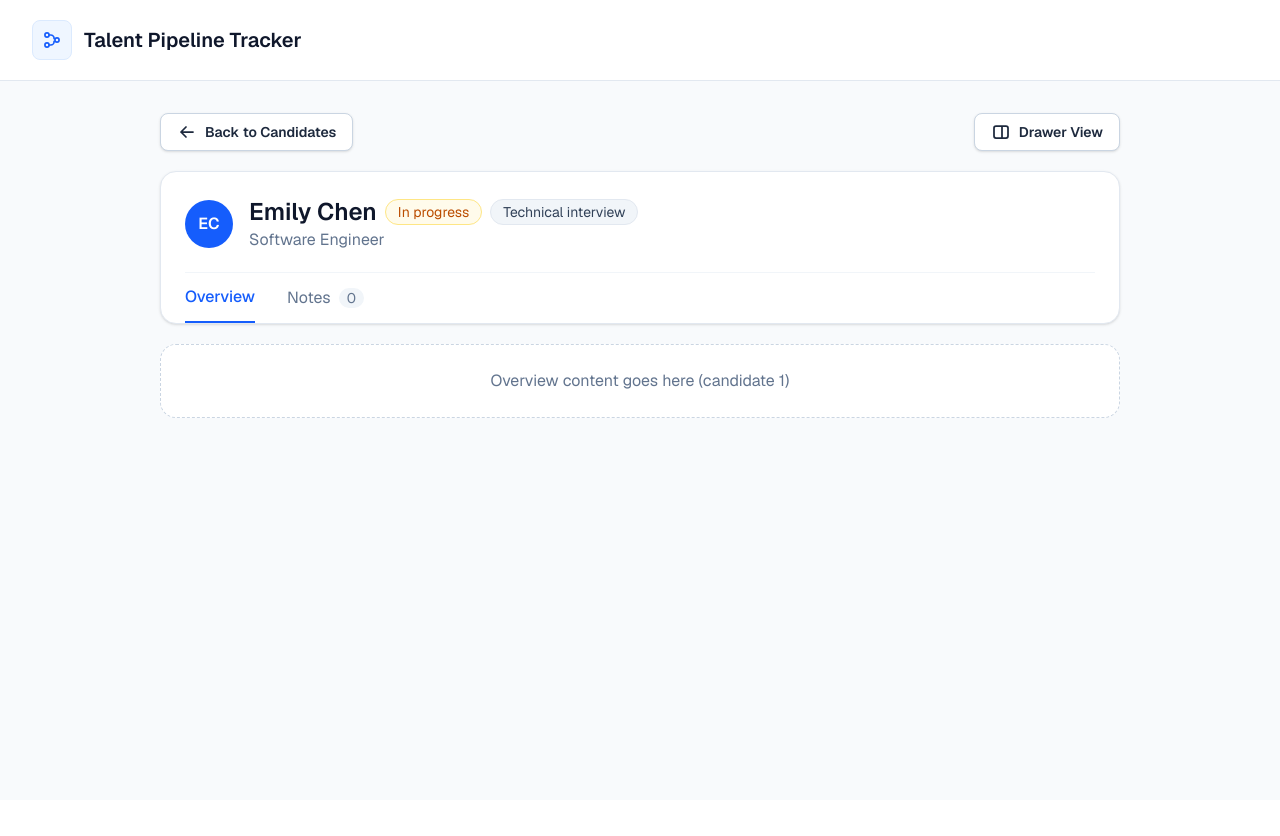
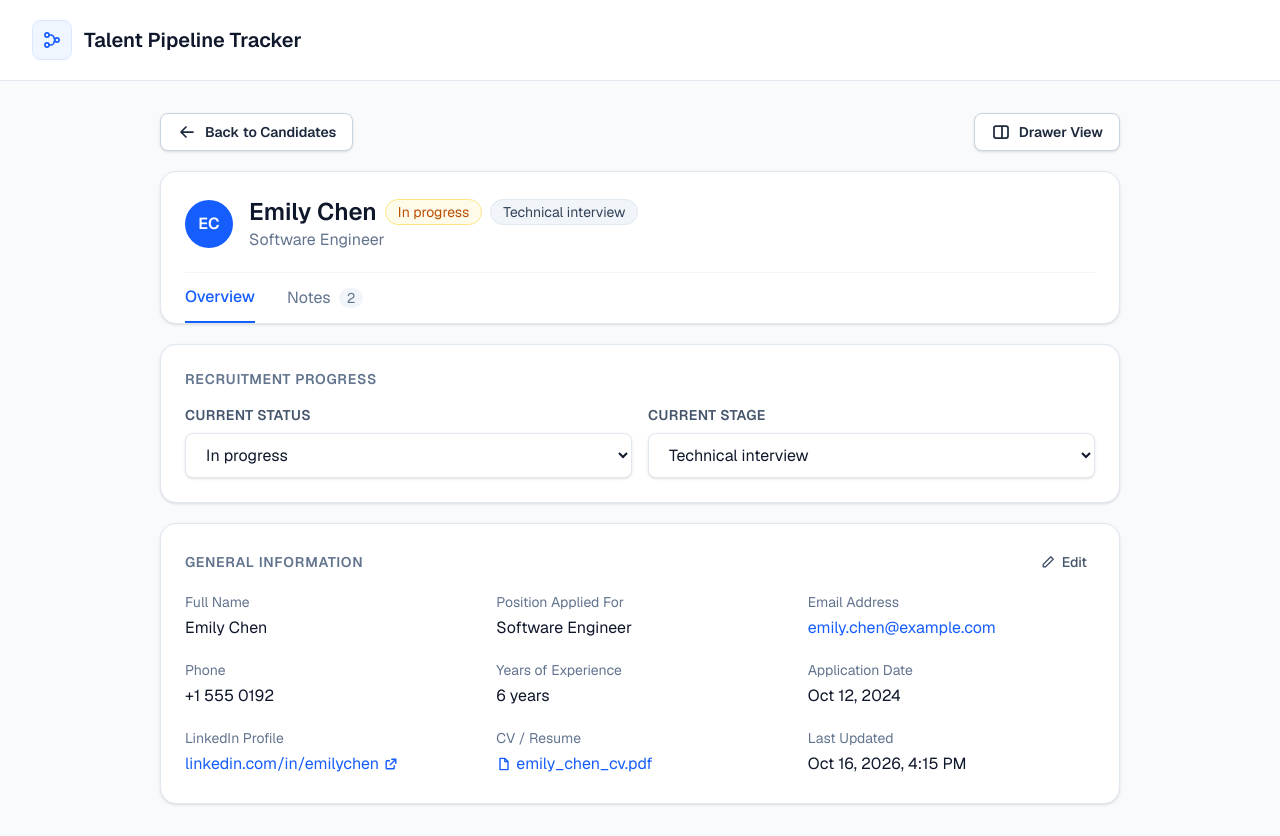
Before and after one commit to Akbar-Ruzi/talent-pipeline-tracker, a Next.js app: page /candidates/1 in a window 1280 px wide. Before the commit the page ends 800 px from the top, so only its background shows below. Built offline with nearby package versions, Linux system fonts and the light colour scheme.

Commit message:
feat: add shared candidate Overview to drawer and full page

```diff
--- a/components/candidate-detail/candidate-full-page.tsx
+++ b/components/candidate-detail/candidate-full-page.tsx
@@ -2,15 +2,9 @@ import Link from "next/link";
 
 import { StageBadge, StatusBadge } from "@/components/shared/candidate-badges";
 import { drawerHref, listHref } from "@/lib/utils/candidate-urls";
-import type { CandidateStage, CandidateStatus } from "@/types/candidate";
-
-// Placeholder until GET /records/:id is wired up
-const MOCK_CANDIDATE = {
-  full_name: "Emily Chen",
-  position: "Software Engineer",
-  status: "in_progress" as CandidateStatus,
-  stage: "technical_interview" as CandidateStage,
-};
+import { getInitials } from "@/lib/utils/candidate-format";
+import CandidateOverview from "@/components/candidate-detail/candidate-overview";
+import { MOCK_CANDIDATE } from "@/components/candidate-detail/mock-candidate";
 
 // Shared look for the Back to Candidates and Drawer View buttons
 const NAV_BUTTON =
@@ -26,12 +20,7 @@ export default function CandidateFullPage({
   listQuery: string;
 }) {
   const candidate = MOCK_CANDIDATE;
-  const initials = candidate.full_name
-    .split(" ")
-    .map((part) => part[0])
-    .join("")
-    .slice(0, 2)
-    .toUpperCase();
+  const initials = getInitials(candidate.full_name);
 
   return (
     <>
@@ -81,11 +70,20 @@ export default function CandidateFullPage({
               <h1 className="text-2xl font-semibold text-slate-900">
                 {candidate.full_name}
               </h1>
-              <StatusBadge status={candidate.status} />
-              <StageBadge stage={candidate.stage} />
+              {/* Tablet/desktop: badges beside the name */}
+              <div className="flex gap-2 max-md:hidden">
+                <StatusBadge status={candidate.status} />
+                <StageBadge stage={candidate.stage} />
+              </div>
             </div>
             <p className="text-slate-500">{candidate.position}</p>
           </div>
+        </div>
+
+        {/* Mobile: badges on one full-width row under the name and position */}
+        <div className="mt-3 flex gap-2 md:hidden">
+          <StatusBadge status={candidate.status} />
+          <StageBadge stage={candidate.stage} />
         </div>
 
         {/* Tabs: visual only for now; Notes comes in step 6 */}
@@ -98,14 +96,16 @@ export default function CandidateFullPage({
           </span>
           <span className="flex items-center gap-2 pb-3 text-slate-500">
             Notes
-            <span className="rounded-full bg-slate-100 px-2 text-sm">0</span>
+            <span className="rounded-full bg-slate-100 px-2 text-sm">
+              {candidate.notes_count}
+            </span>
           </span>
         </nav>
       </section>
 
-      <p className="mt-5 rounded-2xl border border-dashed border-slate-300 bg-white p-6 text-center text-slate-500">
-        Overview content goes here (candidate {id})
-      </p>
+      <div className="mt-5">
+        <CandidateOverview candidate={candidate} layout="page" />
+      </div>
     </>
   );
 }
--- /dev/null
+++ b/components/candidate-detail/candidate-overview.tsx
@@ -0,0 +1,244 @@
+import type { ReactNode } from "react";
+
+import { STAGE_LABELS, STATUS_LABELS } from "@/lib/constants";
+import {
+  displayUrl,
+  fileNameFromUrl,
+  formatDate,
+  formatDateTime,
+  formatYears,
+} from "@/lib/utils/candidate-format";
+import type { Candidate } from "@/types/candidate";
+
+// Overview tab body, shared by the drawer and the full page.
+// "drawer" is the narrow side panel; "page" is the wide expanded view.
+export default function CandidateOverview({
+  candidate,
+  layout,
+}: {
+  candidate: Candidate;
+  layout: "drawer" | "page";
+}) {
+  const isPage = layout === "page";
+
+  return (
+    <div className="space-y-5">
+      <Card title="Recruitment progress">
+        {/* Not saved yet: PATCH /records/:id comes next */}
+        <div className={isPage ? "grid gap-4 md:grid-cols-2" : "space-y-4"}>
+          <SelectField
+            id={`${layout}-status`}
+            label="Current status"
+            defaultValue={candidate.status}
+            options={STATUS_LABELS}
+          />
+          <SelectField
+            id={`${layout}-stage`}
+            label="Current stage"
+            defaultValue={candidate.stage}
+            options={STAGE_LABELS}
+          />
+        </div>
+      </Card>
+
+      <Card
+        title="General information"
+        action={
+          // Opens the edit form once it is built
+          <button
+            type="button"
+            className="inline-flex items-center gap-1.5 rounded-md px-2 py-1 text-sm font-medium text-slate-600 hover:bg-slate-100 hover:text-slate-900 focus-visible:outline-2 focus-visible:outline-blue-500"
+          >
+            <svg
+              aria-hidden="true"
+              viewBox="0 0 20 20"
+              fill="none"
+              stroke="currentColor"
+              strokeWidth="1.75"
+              strokeLinecap="round"
+              strokeLinejoin="round"
+              className="size-4"
+            >
+              <path d="M13.5 3.5l3 3L7 16H4v-3l9.5-9.5z" />
+            </svg>
+            Edit
+          </button>
+        }
+      >
+        <dl
+          className={`grid grid-cols-1 gap-x-6 gap-y-5 ${
+            isPage ? "md:grid-cols-3" : "sm:grid-cols-2"
+          }`}
+        >
+          <Field label="Full Name">{candidate.full_name}</Field>
+          <Field label="Position Applied For">{candidate.position}</Field>
+          <Field label="Email Address">
+            <a href={`mailto:${candidate.email}`} className={LINK}>
+              {candidate.email}
+            </a>
+          </Field>
+          <Field label="Phone">{candidate.phone || <Missing />}</Field>
+          <Field label="Years of Experience">
+            {formatYears(candidate.experience_years)}
+          </Field>
+          <Field label="Application Date">
+            {formatDate(candidate.applied_at)}
+          </Field>
+          <Field label="LinkedIn Profile">
+            {candidate.linkedin_url ? (
+              <a
+                href={candidate.linkedin_url}
+                target="_blank"
+                rel="noopener noreferrer"
+                className={`${LINK} inline-flex items-center gap-1`}
+              >
+                {displayUrl(candidate.linkedin_url)}
+                <ExternalIcon />
+                <span className="sr-only">(opens in a new tab)</span>
+              </a>
+            ) : (
+              <Missing />
+            )}
+          </Field>
+          <Field label="CV / Resume">
+            {candidate.cv_url ? (
+              <a
+                href={candidate.cv_url}
+                target="_blank"
+                rel="noopener noreferrer"
+                className={`${LINK} inline-flex items-center gap-1`}
+              >
+                <FileIcon />
+                {fileNameFromUrl(candidate.cv_url)}
+                <span className="sr-only">(opens in a new tab)</span>
+              </a>
+            ) : (
+              <Missing />
+            )}
+          </Field>
+          {/* Page: one more grid item. Drawer: a footer row (below). */}
+          {isPage && (
+            <Field label="Last Updated">
+              {formatDateTime(candidate.updated_at)}
+            </Field>
+          )}
+        </dl>
+
+        {!isPage && (
+          <div className="mt-5 flex items-center justify-between gap-4 border-t border-slate-100 pt-4 text-sm">
+            <span className="text-slate-500">Last Updated</span>
+            <span className="text-slate-700">
+              {formatDateTime(candidate.updated_at)}
+            </span>
+          </div>
+        )}
+      </Card>
+    </div>
+  );
+}
+
+const LINK =
+  "break-all text-blue-600 hover:text-blue-700 hover:underline focus-visible:outline-2 focus-visible:outline-blue-500";
+
+function Card({
+  title,
+  action,
+  children,
+}: {
+  title: string;
+  action?: ReactNode;
+  children: ReactNode;
+}) {
+  return (
+    <section className="rounded-2xl border border-slate-200 bg-white p-5 shadow-sm sm:p-6">
+      <div className="mb-4 flex items-center justify-between gap-4">
+        <h3 className="text-sm font-semibold uppercase tracking-wider text-slate-500">
+          {title}
+        </h3>
+        {action}
+      </div>
+      {children}
+    </section>
+  );
+}
+
+function SelectField<T extends string>({
+  id,
+  label,
+  defaultValue,
+  options,
+}: {
+  id: string;
+  label: string;
+  defaultValue: T;
+  options: Record<T, string>;
+}) {
+  return (
+    <div>
+      <label
+        htmlFor={id}
+        className="mb-2 block text-sm font-semibold uppercase tracking-wide text-slate-600"
+      >
+        {label}
+      </label>
+      <select
+        id={id}
+        defaultValue={defaultValue}
+        className="w-full rounded-lg border border-slate-200 bg-white px-4 py-2.5 text-slate-900 shadow-sm focus-visible:outline-2 focus-visible:outline-blue-500"
+      >
+        {(Object.entries(options) as [T, string][]).map(([value, text]) => (
+          <option key={value} value={value}>
+            {text}
+          </option>
+        ))}
+      </select>
+    </div>
+  );
+}
+
+function Field({ label, children }: { label: string; children: ReactNode }) {
+  return (
+    <div className="min-w-0">
+      <dt className="text-sm text-slate-500">{label}</dt>
+      <dd className="mt-1 text-slate-900">{children}</dd>
+    </div>
+  );
+}
+
+function Missing() {
+  return <span className="text-slate-400">Not provided</span>;
+}
+
+function ExternalIcon() {
+  return (
+    <svg
+      aria-hidden="true"
+      viewBox="0 0 20 20"
+      fill="none"
+      stroke="currentColor"
+      strokeWidth="1.75"
+      strokeLinecap="round"
+      strokeLinejoin="round"
+      className="size-4 shrink-0"
+    >
+      <path d="M11 4h5v5M16 4l-7 7M14 12v3a1 1 0 0 1-1 1H5a1 1 0 0 1-1-1V7a1 1 0 0 1 1-1h3" />
+    </svg>
+  );
+}
+
+function FileIcon() {
+  return (
+    <svg
+      aria-hidden="true"
+      viewBox="0 0 20 20"
+      fill="none"
+      stroke="currentColor"
+      strokeWidth="1.75"
+      strokeLinejoin="round"
+      className="size-4 shrink-0"
+    >
+      <path d="M5 3h6l4 4v10H5V3z" />
+      <path d="M11 3v4h4" />
+    </svg>
+  );
+}
--- /dev/null
+++ b/components/candidate-detail/mock-candidate.ts
@@ -0,0 +1,18 @@
+import type { Candidate } from "@/types/candidate";
+
+// Placeholder until GET /records/:id is wired up. Delete this file then.
+export const MOCK_CANDIDATE: Candidate = {
+  id: "mock",
+  full_name: "Emily Chen",
+  email: "emily.chen@example.com",
+  phone: "+1 555 0192",
+  position: "Software Engineer",
+  linkedin_url: "https://linkedin.com/in/emilychen",
+  cv_url: "https://example.com/files/emily_chen_cv.pdf",
+  status: "in_progress",
+  stage: "technical_interview",
+  experience_years: 6,
+  applied_at: "2024-10-12T09:30:00.000Z",
+  updated_at: "2026-10-16T16:15:00.000Z",
+  notes_count: 2,
+};
--- /dev/null
+++ b/lib/utils/candidate-format.ts
@@ -0,0 +1,49 @@
+// Display helpers for candidate fields. The API values stay unchanged;
+// these only decide how they look on screen.
+
+// "Emily Chen" → "EC"
+export function getInitials(fullName: string): string {
+  return fullName
+    .split(" ")
+    .filter(Boolean)
+    .map((part) => part[0])
+    .join("")
+    .slice(0, 2)
+    .toUpperCase();
+}
+
+// "2024-10-12T09:30:00.000Z" → "Oct 12, 2024"
+export function formatDate(iso: string): string {
+  return new Date(iso).toLocaleDateString("en-US", {
+    month: "short",
+    day: "numeric",
+    year: "numeric",
+  });
+}
+
+// "2026-10-16T16:15:00.000Z" → "Oct 16, 2026, 4:15 PM"
+export function formatDateTime(iso: string): string {
+  return new Date(iso).toLocaleString("en-US", {
+    month: "short",
+    day: "numeric",
+    year: "numeric",
+    hour: "numeric",
+    minute: "2-digit",
+  });
+}
+
+// 1 → "1 year", 6 → "6 years"
+export function formatYears(years: number): string {
+  return `${years} ${years === 1 ? "year" : "years"}`;
+}
+
+// "https://www.linkedin.com/in/emilychen/" → "linkedin.com/in/emilychen"
+export function displayUrl(url: string): string {
+  return url.replace(/^https?:\/\/(www\.)?/, "").replace(/\/$/, "");
+}
+
+// "https://example.com/files/emily_chen_cv.pdf" → "emily_chen_cv.pdf"
+export function fileNameFromUrl(url: string): string {
+  const last = url.split("?")[0].split("/").filter(Boolean).pop();
+  return last ? decodeURIComponent(last) : url;
+}
```
Also changed, not shown: components/candidate-detail/candidate-drawer.tsx (+8 -19 lines), 1 other file (tests, documents, lock files or other folders).
